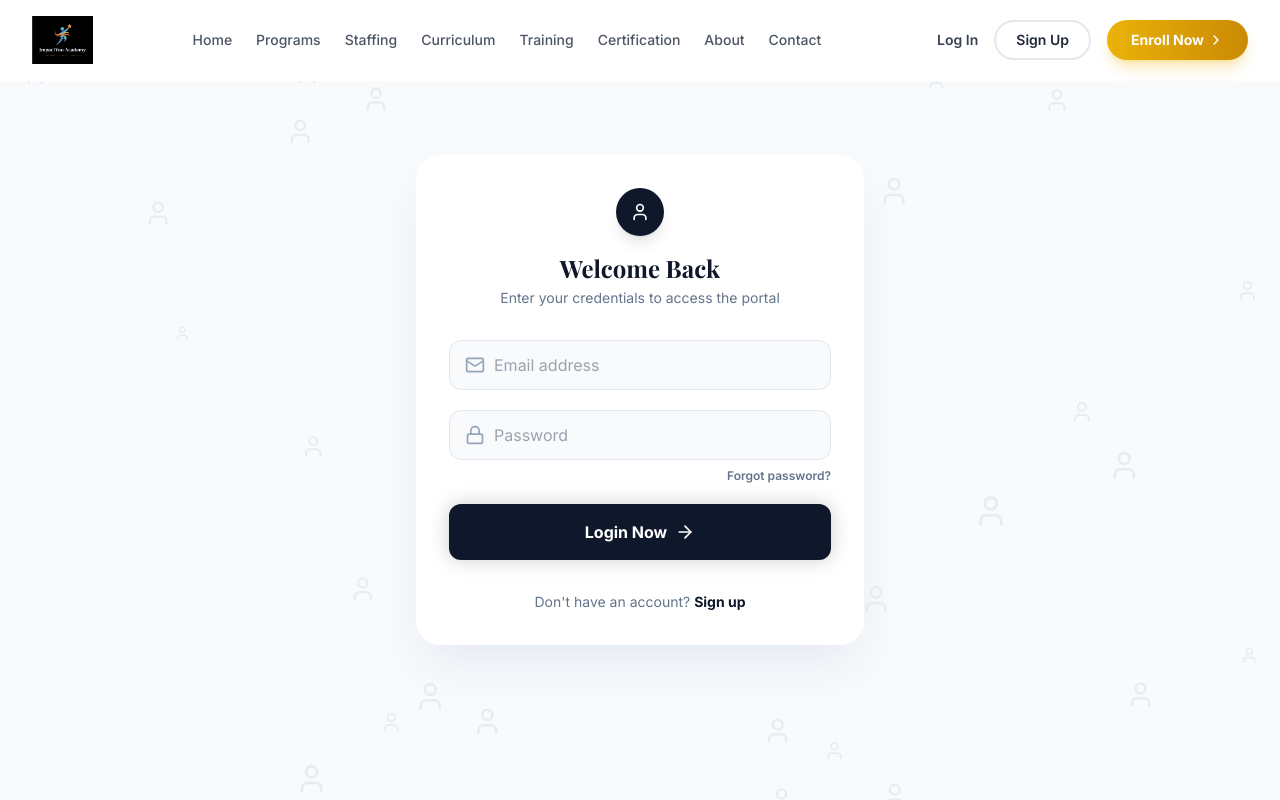
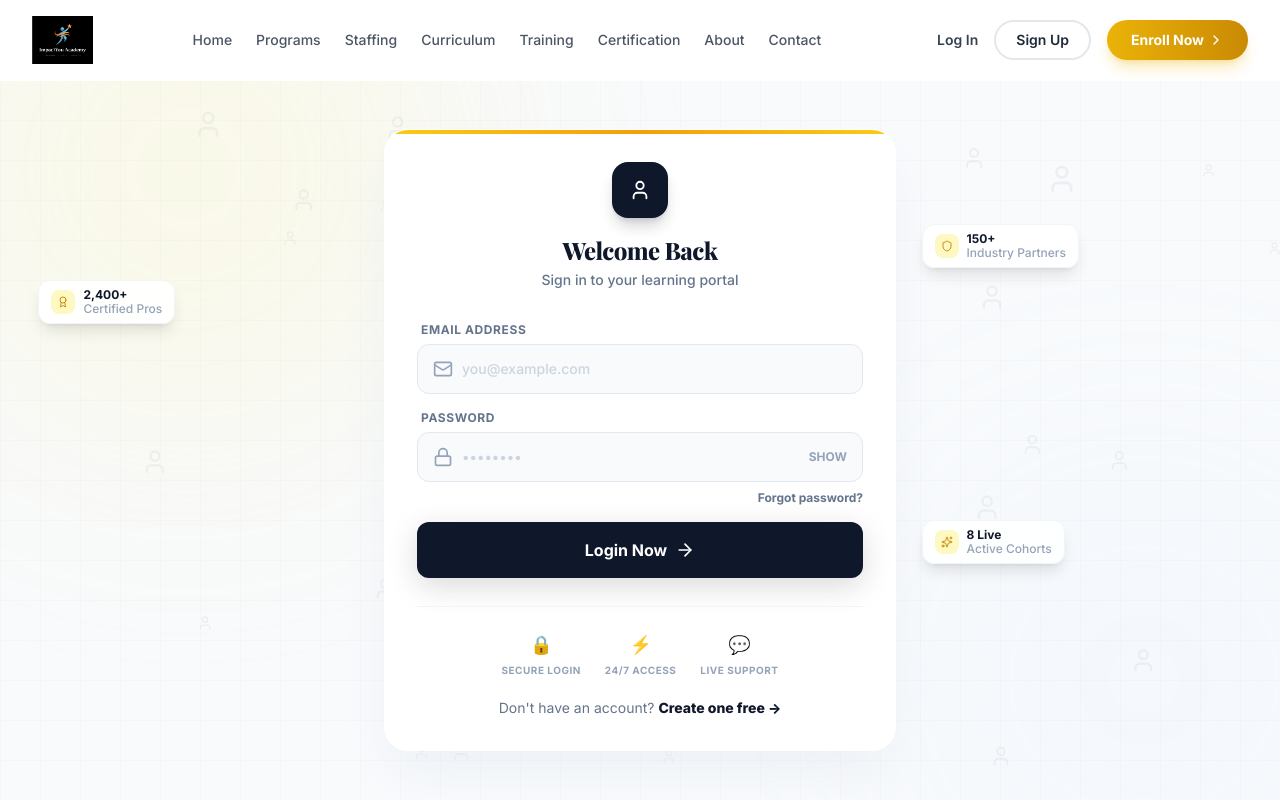
Before and after one commit to UjjwalAsati/impact_you_academy, a React (Vite) app in the folder frontend/: page /login in a window 1280 px wide. Shown: the top 800 px of the page. Built offline with nearby package versions, Linux system fonts and the light colour scheme.

Commit message:
Update LoginPage.jsx

```diff
--- a/frontend/src/pages/LoginPage.jsx
+++ b/frontend/src/pages/LoginPage.jsx
@@ -1,33 +1,94 @@
-import React, { useState, useEffect, useMemo } from "react";
+import React, { useState, useEffect, useMemo, useRef } from "react";
 import { useNavigate, Link } from "react-router-dom";
 import { useAuth } from "../context/AuthContext";
-import { User, Lock, Mail, ArrowRight, Loader2 } from "lucide-react";
+import { User, Lock, Mail, ArrowRight, Loader2, Sparkles, Shield, TrendingUp, Award } from "lucide-react";
+import { motion, useMotionValue, useSpring, useTransform, AnimatePresence } from "framer-motion";
+
+// Floating stat pill
+const StatPill = ({ icon: Icon, label, value, delay, x, y }) => (
+  <motion.div
+    initial={{ opacity: 0, scale: 0.5, y: 20 }}
+    animate={{ opacity: 1, scale: 1, y: 0 }}
+    transition={{ delay, duration: 0.6, type: "spring", bounce: 0.4 }}
+    className="absolute hidden md:flex items-center gap-2 px-3 py-2 bg-white/90 backdrop-blur-sm rounded-xl shadow-lg border border-slate-100 text-xs font-bold select-none pointer-events-none"
+    style={{ left: x, top: y }}
+  >
+    <div className="w-6 h-6 rounded-lg bg-yellow-100 flex items-center justify-center">
+      <Icon size={12} className="text-yellow-600" />
+    </div>
+    <div>
+      <div className="text-slate-900 leading-none">{value}</div>
+      <div className="text-slate-400 font-medium leading-none mt-0.5">{label}</div>
+    </div>
+  </motion.div>
+);
+
+// Animated grid background
+const GridBackground = () => (
+  <div className="absolute inset-0 overflow-hidden pointer-events-none">
+    <svg className="absolute inset-0 w-full h-full opacity-[0.03]" xmlns="http://www.w3.org/2000/svg">
+      <defs>
+        <pattern id="grid" width="40" height="40" patternUnits="userSpaceOnUse">
+          <path d="M 40 0 L 0 0 0 40" fill="none" stroke="#0f172a" strokeWidth="1"/>
+        </pattern>
+      </defs>
+      <rect width="100%" height="100%" fill="url(#grid)" />
+    </svg>
+  </div>
+);
+
+// Particle crowd background
+const CrowdBackground = ({ isAttracting }) => {
+  const crowdMembers = useMemo(() =>
+    Array.from({ length: 35 }).map((_, i) => ({
+      id: i,
+      initialLeft: Math.random() * 100,
+      initialTop: Math.random() * 100,
+      size: 14 + Math.random() * 18,
+      offsetX: (Math.random() - 0.5) * 180,
+      offsetY: (Math.random() - 0.5) * 180,
+      delay: Math.random() * 0.3,
+    })), []);
+
+  return (
+    <div className="absolute inset-0 z-0 pointer-events-none">
+      {crowdMembers.map((m) => (
+        <motion.div
+          key={m.id}
+          animate={isAttracting ? {
+            left: `calc(50% + ${m.offsetX}px)`,
+            top: `calc(50% + ${m.offsetY}px)`,
+            scale: 0.6,
+            opacity: 0.7,
+          } : {
+            left: `${m.initialLeft}%`,
+            top: `${m.initialTop}%`,
+            scale: 1,
+            opacity: 0.12,
+          }}
+          transition={{ duration: 0.9, delay: isAttracting ? m.delay : 0, ease: [0.4, 0, 0.2, 1] }}
+          className="absolute"
+        >
+          <User
+            size={m.size}
+            className={`transition-colors duration-500 ${isAttracting ? 'text-yellow-500' : 'text-slate-400'}`}
+            style={{ fill: isAttracting ? 'rgba(234,179,8,0.15)' : 'none' }}
+          />
+        </motion.div>
+      ))}
+    </div>
+  );
+};
 
 const LoginPage = () => {
   const navigate = useNavigate();
-  const { login, isAdmin } = useAuth();
-
+  const { login } = useAuth();
   const [formData, setFormData] = useState({ email: "", password: "" });
   const [error, setError] = useState(null);
   const [loading, setLoading] = useState(false);
-
-  // State to trigger the "Crowd Attraction" animation
   const [isAttracting, setIsAttracting] = useState(false);
-
-  // Generate random positions for the "Crowd"
-  // We use useMemo so they don't re-render/move randomly on every keystroke
-  const crowdMembers = useMemo(() => {
-    return Array.from({ length: 30 }).map((_, i) => ({
-      id: i,
-      // Random starting positions (spread across the screen)
-      initialLeft: Math.random() * 100,
-      initialTop: Math.random() * 100,
-      // Random drift duration for idle animation
-      duration: 3 + Math.random() * 5,
-      // Random size variations
-      size: 16 + Math.random() * 20,
-    }));
-  }, []);
+  const [focused, setFocused] = useState(null);
+  const [showPassword, setShowPassword] = useState(false);
 
   const handleChange = (e) => {
     setFormData({ ...formData, [e.target.name]: e.target.value });
@@ -38,17 +99,11 @@ const LoginPage = () => {
     e.preventDefault();
     setError(null);
     setLoading(true);
-
     setTimeout(async () => {
       try {
-        const userData = await login(formData); // make sure login returns user
-
-        if (userData?.role === "admin") {
-          navigate("/admin");
-        } else {
-          navigate("/dashboard"); // better UX than /programs
-        }
-
+        const userData = await login(formData);
+        if (userData?.role === "admin") navigate("/admin");
+        else navigate("/dashboard");
       } catch (err) {
         setError(err.message || "Invalid credentials");
         setLoading(false);
@@ -56,114 +111,181 @@ const LoginPage = () => {
     }, 800);
   };
 
+  return (
+    <div className="min-h-screen relative flex items-center justify-center bg-slate-50 overflow-hidden pt-20">
+      <GridBackground />
+      <CrowdBackground isAttracting={isAttracting} />
 
-  return (
-    <div className="min-h-screen relative flex items-center justify-center bg-slate-50 overflow-hidden">
+      {/* Ambient glow blobs */}
+      <motion.div
+        animate={{ scale: [1, 1.15, 1], opacity: [0.3, 0.5, 0.3] }}
+        transition={{ duration: 8, repeat: Infinity, ease: "easeInOut" }}
+        className="absolute top-[-10%] left-[-5%] w-[500px] h-[500px] bg-yellow-200/40 rounded-full blur-[120px] pointer-events-none"
+      />
+      <motion.div
+        animate={{ scale: [1, 1.2, 1], opacity: [0.2, 0.4, 0.2] }}
+        transition={{ duration: 12, repeat: Infinity, ease: "easeInOut", delay: 3 }}
+        className="absolute bottom-[-10%] right-[-5%] w-[400px] h-[400px] bg-blue-200/30 rounded-full blur-[120px] pointer-events-none"
+      />
 
-      {/* --- 1. THE ANIMATED CROWD BACKGROUND --- */}
-      <div className="absolute inset-0 z-0 pointer-events-none">
-        {crowdMembers.map((member) => (
-          <div
-            key={member.id}
-            className={`absolute transition-all duration-1000 ease-[cubic-bezier(0.4,0,0.2,1)]`}
-            style={{
-              // If attracting: Move towards center (50% 50%). If not: Use initial random position.
-              left: isAttracting ? '50%' : `${member.initialLeft}%`,
-              top: isAttracting ? '50%' : `${member.initialTop}%`,
-              // Add some randomness to the convergence so they don't all stack on one pixel
-              transform: isAttracting
-                ? `translate(${Math.random() * 200 - 100}px, ${Math.random() * 200 - 100}px) scale(0.5)`
-                : 'translate(0, 0) scale(1)',
-              opacity: isAttracting ? 0.8 : 0.15,
-            }}
+      {/* Floating stat pills */}
+      <StatPill icon={Award} label="Certified Pros" value="2,400+" delay={0.8} x="3%" y="35%" />
+      <StatPill icon={Shield} label="Industry Partners" value="150+" delay={1.0} x="72%" y="28%" />
+      <StatPill icon={Sparkles} label="Active Cohorts" value="8 Live" delay={1.1} x="72%" y="65%" />
+
+      {/* Main card */}
+      <motion.div
+        initial={{ opacity: 0, y: 40, scale: 0.95 }}
+        animate={{ opacity: 1, y: 0, scale: 1 }}
+        transition={{ duration: 0.7, type: "spring", bounce: 0.3 }}
+        className="relative z-10 w-full max-w-lg mx-4"
       >
-            {/* The Person Icon */}
-            <User
-                size={member.size}
-                className={`transition-colors duration-500 ${isAttracting ? 'text-yellow-500 fill-yellow-500/20' : 'text-slate-400'}`}
+        {/* Card glow on attract */}
+        <AnimatePresence>
+          {isAttracting && (
+            <motion.div
+              initial={{ opacity: 0 }}
+              animate={{ opacity: 1 }}
+              exit={{ opacity: 0 }}
+              className="absolute -inset-2 bg-yellow-400/20 rounded-[2.5rem] blur-xl pointer-events-none"
             />
-          </div>
-        ))}
+          )}
+        </AnimatePresence>
+
+        <div className="relative bg-white/95 backdrop-blur-xl rounded-3xl shadow-2xl shadow-slate-200/60 border border-white p-8 overflow-hidden">
+          {/* Subtle top gradient bar */}
+          <div className="absolute top-0 left-0 right-0 h-1 bg-gradient-to-r from-yellow-400 via-amber-500 to-yellow-400 rounded-t-3xl" />
+
+          {/* Card inner glow */}
+          <motion.div
+            animate={isAttracting ? { opacity: 1 } : { opacity: 0 }}
+            transition={{ duration: 0.4 }}
+            className="absolute inset-0 bg-gradient-to-br from-yellow-50/60 to-transparent rounded-3xl pointer-events-none"
+          />
+
+          {/* Header */}
+          <div className="text-center mb-8 relative z-10">
+            <motion.div
+              whileHover={{ rotate: 360 }}
+              transition={{ duration: 0.6 }}
+              className="inline-flex items-center justify-center w-14 h-14 rounded-2xl bg-slate-900 text-white mb-4 shadow-lg shadow-slate-900/20"
+            >
+              <User size={22} />
+            </motion.div>
+            <motion.h2
+              initial={{ opacity: 0 }}
+              animate={{ opacity: 1 }}
+              transition={{ delay: 0.3 }}
+              className="text-2xl font-extrabold text-slate-900 tracking-tight"
+            >
+              Welcome Back
+            </motion.h2>
+            <p className="text-sm text-slate-500 mt-1 font-medium">Sign in to your learning portal</p>
           </div>
 
-      {/* --- 2. THE CARD (Clean & Minimal) --- */}
-      <div className="relative z-10 w-full max-w-md p-8 bg-white/90 backdrop-blur-xl rounded-3xl shadow-2xl shadow-slate-200 border border-white">
+          {/* Error */}
+          <AnimatePresence>
+            {error && (
+              <motion.div
+                initial={{ opacity: 0, y: -10, height: 0 }}
+                animate={{ opacity: 1, y: 0, height: "auto" }}
+                exit={{ opacity: 0, y: -10, height: 0 }}
+                className="mb-5 p-3 bg-red-50 text-red-600 text-sm rounded-xl text-center font-semibold border border-red-100"
+              >
+                {error}
+              </motion.div>
+            )}
+          </AnimatePresence>
 
-        <div className="text-center mb-8">
-          <div className="inline-flex items-center justify-center w-12 h-12 rounded-full bg-slate-900 text-white mb-4 shadow-lg">
-             <User size={20} />
-          </div>
-          <h2 className="text-2xl font-bold text-slate-900">Welcome Back</h2>
-          <p className="text-sm text-slate-500 mt-1">Enter your credentials to access the portal</p>
-        </div>
-
-        {error && (
-          <div className="mb-4 p-3 bg-red-50 text-red-600 text-sm rounded-lg text-center font-medium border border-red-100">
-            {error}
-          </div>
-        )}
-
-        <form onSubmit={handleSubmit} className="space-y-5">
-          <div className="group">
+          {/* Form */}
+          <form onSubmit={handleSubmit} className="space-y-4 relative z-10">
+            {/* Email */}
+            <motion.div
+              animate={focused === 'email' ? { scale: 1.01 } : { scale: 1 }}
+              transition={{ duration: 0.2 }}
+              className="group"
+            >
+              <label className="block text-xs font-bold text-slate-500 uppercase tracking-wider mb-1.5 ml-1">
+                Email Address
+              </label>
               <div className="relative">
                 <div className="absolute inset-y-0 left-0 pl-4 flex items-center pointer-events-none">
-                <Mail className="h-5 w-5 text-slate-400 group-focus-within:text-slate-900 transition-colors" />
+                  <Mail className={`h-5 w-5 transition-colors duration-200 ${focused === 'email' ? 'text-yellow-500' : 'text-slate-400'}`} />
                 </div>
                 <input
                   type="email"
                   name="email"
-                placeholder="Email address"
+                  placeholder="you@example.com"
                   value={formData.email}
                   onChange={handleChange}
-                onFocus={() => setIsAttracting(false)} // Relax crowd on input focus
-                className="w-full pl-11 pr-4 py-3 bg-slate-50 border border-slate-200 rounded-xl focus:bg-white focus:ring-2 focus:ring-yellow-400 focus:border-transparent outline-none transition-all"
+                  onFocus={() => { setFocused('email'); setIsAttracting(false); }}
+                  onBlur={() => setFocused(null)}
+                  className="w-full pl-11 pr-4 py-3.5 bg-slate-50 border border-slate-200 rounded-xl focus:bg-white focus:ring-2 focus:ring-yellow-400 focus:border-transparent outline-none transition-all text-sm font-medium placeholder:text-slate-300"
                   required
                 />
               </div>
-          </div>
+            </motion.div>
 
-          <div className="group">
+            {/* Password */}
+            <motion.div
+              animate={focused === 'password' ? { scale: 1.01 } : { scale: 1 }}
+              transition={{ duration: 0.2 }}
+              className="group"
+            >
+              <label className="block text-xs font-bold text-slate-500 uppercase tracking-wider mb-1.5 ml-1">
+                Password
+              </label>
               <div className="relative">
                 <div className="absolute inset-y-0 left-0 pl-4 flex items-center pointer-events-none">
-                <Lock className="h-5 w-5 text-slate-400 group-focus-within:text-slate-900 transition-colors" />
+                  <Lock className={`h-5 w-5 transition-colors duration-200 ${focused === 'password' ? 'text-yellow-500' : 'text-slate-400'}`} />
                 </div>
                 <input
-                type="password"
+                  type={showPassword ? "text" : "password"}
                   name="password"
-                placeholder="Password"
+                  placeholder="••••••••"
                   value={formData.password}
                   onChange={handleChange}
-                onFocus={() => setIsAttracting(false)}
-                className="w-full pl-11 pr-4 py-3 bg-slate-50 border border-slate-200 rounded-xl focus:bg-white focus:ring-2 focus:ring-yellow-400 focus:border-transparent outline-none transition-all"
+                  onFocus={() => { setFocused('password'); setIsAttracting(false); }}
+                  onBlur={() => setFocused(null)}
+                  className="w-full pl-11 pr-12 py-3.5 bg-slate-50 border border-slate-200 rounded-xl focus:bg-white focus:ring-2 focus:ring-yellow-400 focus:border-transparent outline-none transition-all text-sm font-medium placeholder:text-slate-300"
                   required
                 />
+                <button
+                  type="button"
+                  onClick={() => setShowPassword(!showPassword)}
+                  className="absolute inset-y-0 right-0 pr-4 flex items-center text-slate-400 hover:text-slate-600 transition-colors"
+                >
+                  <span className="text-xs font-bold">{showPassword ? "HIDE" : "SHOW"}</span>
+                </button>
               </div>
               <div className="flex justify-end mt-2">
-              <Link to="/forgot-password" className="text-xs font-semibold text-slate-500 hover:text-slate-800">
+                <Link to="/forgot-password" className="text-xs font-bold text-slate-500 hover:text-yellow-600 transition-colors">
                   Forgot password?
                 </Link>
               </div>
-          </div>
+            </motion.div>
 
-          {/* --- 3. THE MAGIC BUTTON --- */}
-          <button
+            {/* Submit */}
+            <motion.button
               type="submit"
               disabled={loading}
-            // EVENTS TO TRIGGER ANIMATION
               onMouseEnter={() => setIsAttracting(true)}
               onMouseLeave={() => setIsAttracting(false)}
-            className="
-              relative w-full overflow-hidden group
-              bg-slate-900 text-white font-bold rounded-xl py-4
-              shadow-[0_0_20px_rgba(0,0,0,0.2)] hover:shadow-[0_0_30px_rgba(250,204,21,0.6)]
-              transition-all duration-500 transform hover:-translate-y-1
-            "
+              whileHover={{ scale: 1.02, y: -2 }}
+              whileTap={{ scale: 0.98 }}
+              className="relative w-full overflow-hidden group bg-slate-900 text-white font-bold rounded-xl py-4 shadow-[0_8px_30px_rgba(0,0,0,0.15)] transition-all duration-300 mt-2"
             >
-            {/* Background Gradient Animation on Hover */}
-            <div className="absolute inset-0 bg-gradient-to-r from-yellow-500 to-yellow-600 opacity-0 group-hover:opacity-100 transition-opacity duration-500" />
-
-            {/* Content */}
-            <span className="relative z-10 flex items-center justify-center gap-2">
+              <motion.div
+                animate={isAttracting ? { opacity: 1 } : { opacity: 0 }}
+                className="absolute inset-0 bg-gradient-to-r from-yellow-500 to-amber-500 transition-opacity duration-300"
+              />
+              {/* Shimmer */}
+              <motion.div
+                animate={{ x: ["-200%", "200%"] }}
+                transition={{ repeat: Infinity, duration: 2.5, ease: "linear", delay: 0.5 }}
+                className="absolute inset-0 bg-gradient-to-r from-transparent via-white/15 to-transparent skew-x-12 w-1/2"
+              />
+              <span className="relative z-10 flex items-center justify-center gap-2 text-base">
                 {loading ? (
                   <>
                     <Loader2 className="animate-spin" size={20} />
@@ -172,21 +294,36 @@ const LoginPage = () => {
                 ) : (
                   <>
                     <span>Login Now</span>
-                  {/* Icon moves right on hover */}
-                  <ArrowRight size={20} className="group-hover:translate-x-1 transition-transform" />
+                    <ArrowRight size={20} className="group-hover:translate-x-1.5 transition-transform duration-200" />
                   </>
                 )}
               </span>
-          </button>
+            </motion.button>
           </form>
 
-        <p className="text-center mt-8 text-sm text-slate-500">
-          Don't have an account?{' '}
-          <Link to="/register" className="font-bold text-slate-900 hover:text-yellow-600 transition-colors">
-            Sign up
+          {/* Divider with feature highlights */}
+          <div className="relative z-10 mt-7 pt-6 border-t border-slate-100">
+            <div className="flex justify-center gap-6 mb-5">
+              {[
+                { label: "Secure Login", icon: "🔒" },
+                { label: "24/7 Access", icon: "⚡" },
+                { label: "Live Support", icon: "💬" },
+              ].map((item) => (
+                <div key={item.label} className="flex flex-col items-center gap-1">
+                  <span className="text-lg">{item.icon}</span>
+                  <span className="text-[10px] font-bold text-slate-400 uppercase tracking-wider">{item.label}</span>
+                </div>
+              ))}
+            </div>
+            <p className="text-center text-sm text-slate-500">
+              Don't have an account?{" "}
+              <Link to="/register" className="font-extrabold text-slate-900 hover:text-yellow-600 transition-colors">
+                Create one free →
               </Link>
             </p>
           </div>
+        </div>
+      </motion.div>
     </div>
   );
 };
```
Lines whose indentation alone changed are shown as unchanged.
